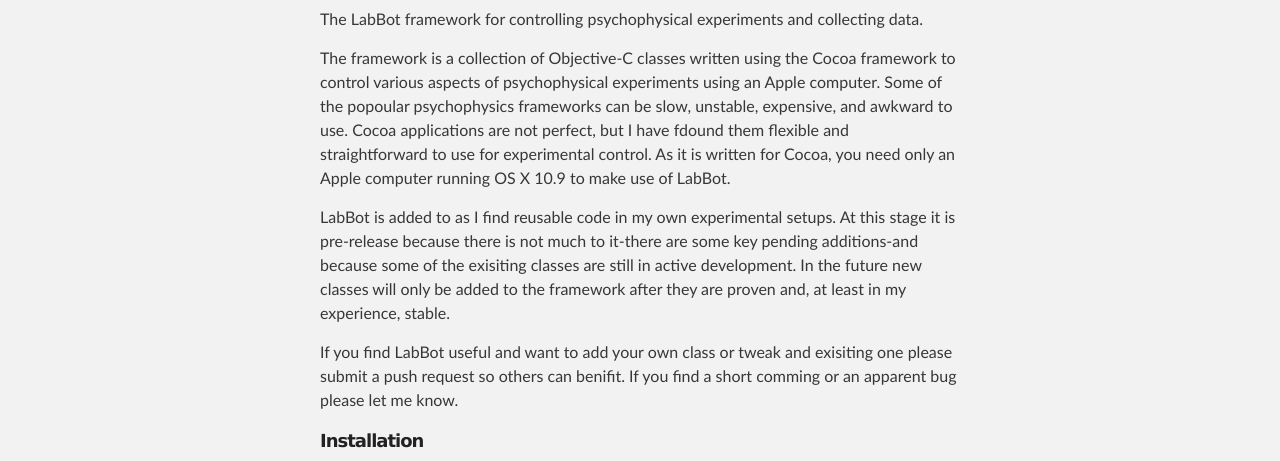
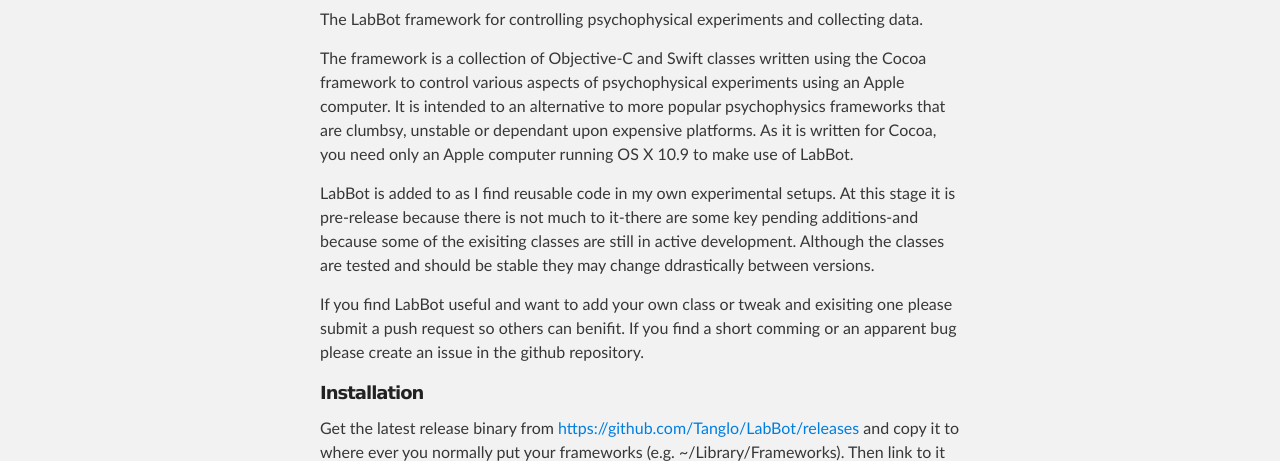
Before and after one commit to Tanglo/LabBot, a plain HTML site: page index.html in a window 1280 px wide. Shown: the part 353-814 px from the top of the page. Drawn offline with Linux system fonts and the light colour scheme.

Commit message:
Linked the binary for release 0.3.2

```diff
--- a/index.html
+++ b/index.html
@@ -24,7 +24,7 @@
             <section id="downloads">
               <a class="zip_download_link" href="https://github.com/Tanglo/LabBot/zipball/master">Download this project as a .zip file</a>
               <a class="tar_download_link" href="https://github.com/Tanglo/LabBot/tarball/master">Download this project as a tar.gz file</a>
-              <a class="bin_download_link" href="https://github.com/Tanglo/LabBot/releases/download/v0.2.1/LabBot.v0.2.1.tgz">Download the latest binary</a>
+              <a class="bin_download_link" href="https://github.com/Tanglo/LabBot/releases/download/v0.3.2/LabBot.v0.3.2.tgz">Download the latest binary</a>
             </section>
         </header>
     </div>
@@ -37,11 +37,11 @@
 
 <p>The LabBot framework for controlling psychophysical experiments and collecting data.  </p>
 
-<p>The framework is a collection of Objective-C classes written using the Cocoa framework to control various aspects of psychophysical experiments using an Apple computer. Some of the popoular psychophysics frameworks can be slow, unstable, expensive, and awkward to use.  Cocoa applications are not perfect, but I have fdound them flexible and straightforward to use for experimental control.  As it is written for Cocoa, you need only an Apple computer running OS X 10.9 to make use of LabBot.  </p>
+<p>The framework is a collection of Objective-C and Swift classes written using the Cocoa framework to control various aspects of psychophysical experiments using an Apple computer.  It is intended to an alternative to more popular psychophysics frameworks that are clumbsy, unstable or dependant upon expensive platforms.  As it is written for Cocoa, you need only an Apple computer running OS X 10.9 to make use of LabBot.  </p>
 
-<p>LabBot is added to as I find reusable code in my own experimental setups. At this stage it is pre-release because there is not much to it-there are some key pending additions-and because some of the exisiting classes are still in active development. In the future new classes will only be added to the framework after they are proven and, at least in my experience, stable.  </p>
+<p>LabBot is added to as I find reusable code in my own experimental setups. At this stage it is pre-release because there is not much to it-there are some key pending additions-and because some of the exisiting classes are still in active development. Although the classes are tested and should be stable they may change ddrastically between versions.</p>
 
-<p>If you find LabBot useful and want to add your own class or tweak and exisiting one please submit a push request so others can benifit.  If you find a short comming or an apparent bug please let me know.</p>
+<p>If you find LabBot useful and want to add your own class or tweak and exisiting one please submit a push request so others can benifit.  If you find a short comming or an apparent bug please create an issue in the github repository.</p>
 
 <h5>
 <a id="installation" class="anchor" href="#installation" aria-hidden="true"><span class="octicon octicon-link"></span></a>Installation</h5>
```
